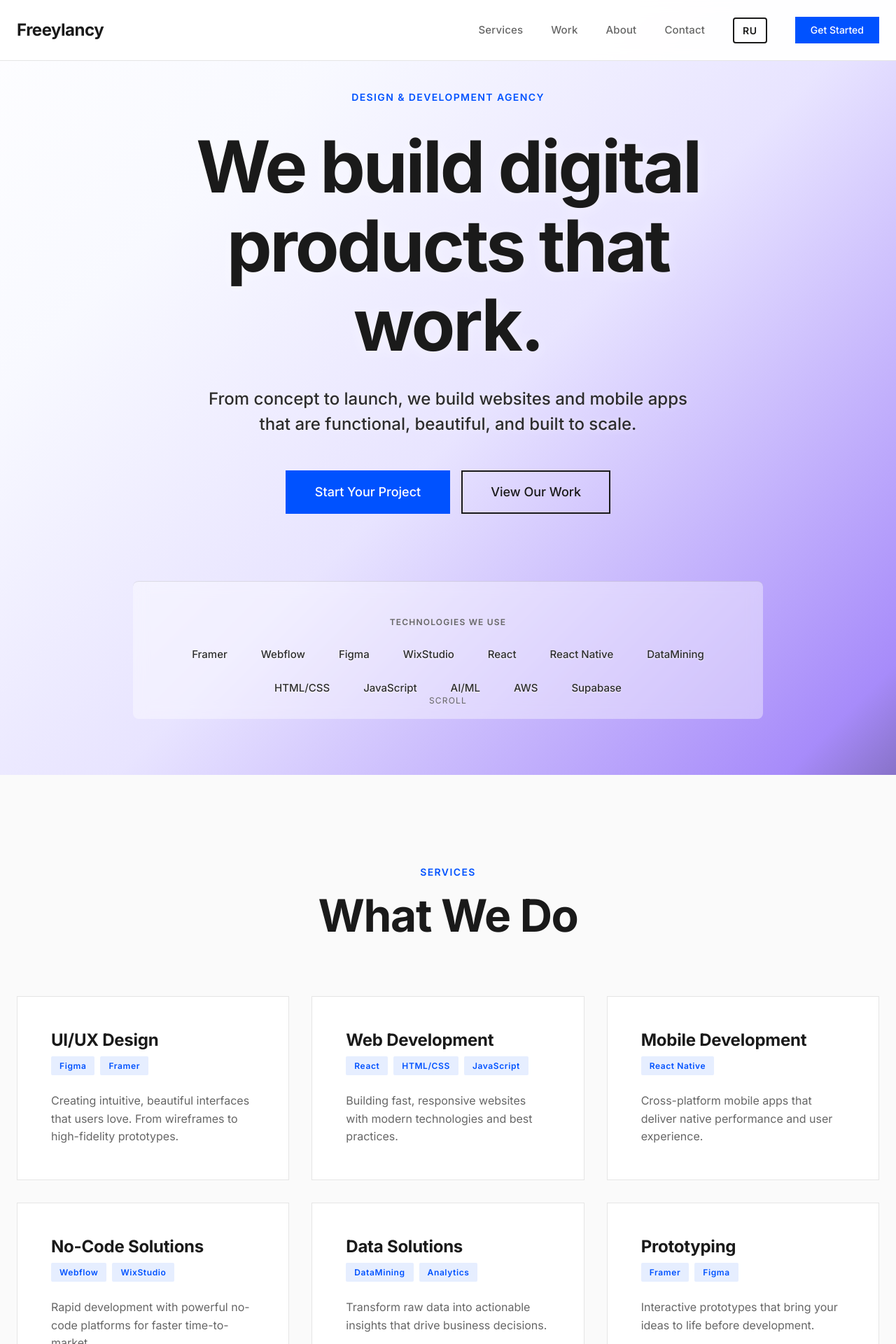
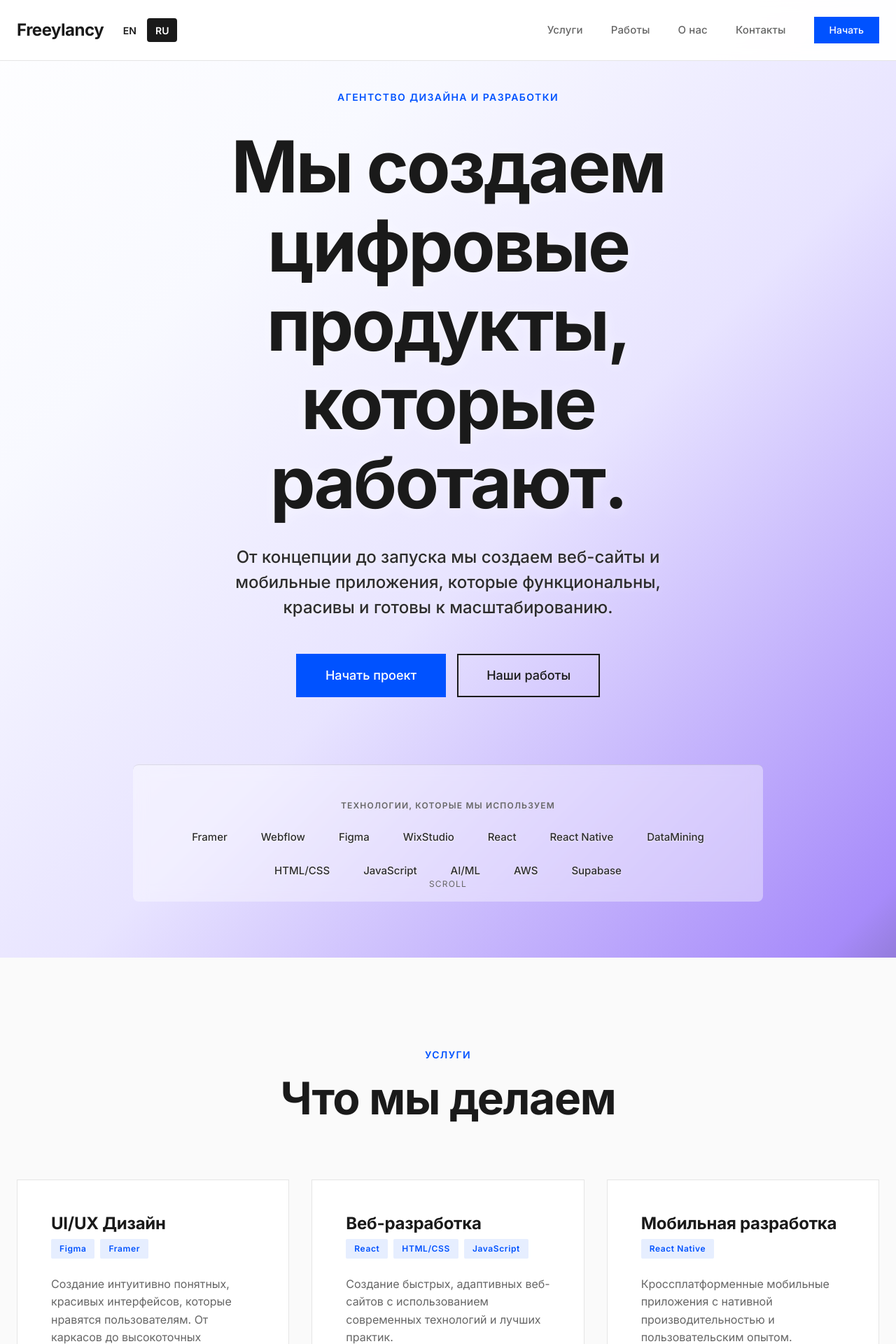
Before and after one commit to GiftyKapula/freeylancy, a React (Create React App) app: page / in a window 1280 px wide. Shown: the top 1920 px of the page at 70% size. Built offline with nearby package versions, Linux system fonts and the light colour scheme.

Commit message:
Today: set default language to RU; add/expand data services cards; language buttons + header layout fixes; footer WhatsApp/Telegram; minor UI fixes

```diff
--- a/src/context/LanguageContext.js
+++ b/src/context/LanguageContext.js
@@ -12,7 +12,8 @@ export const useLanguage = () => {
 };
 
 export const LanguageProvider = ({ children }) => {
-  const [language, setLanguage] = useState("en");
+  // Default to Russian on first load
+  const [language, setLanguage] = useState("ru");
 
   const toggleLanguage = () => {
     setLanguage((prev) => (prev === "en" ? "ru" : "en"));
@@ -30,7 +31,9 @@ export const LanguageProvider = ({ children }) => {
   };
 
   return (
-    <LanguageContext.Provider value={{ language, toggleLanguage, t }}>
+    <LanguageContext.Provider
+      value={{ language, setLanguage, toggleLanguage, t }}
+    >
       {children}
     </LanguageContext.Provider>
   );
--- a/src/data/content.js
+++ b/src/data/content.js
@@ -43,6 +43,7 @@ export const projects = [
 export const services = [
   {
     id: 1,
+    key: "design",
     title: "UI/UX Design",
     tools: ["Figma", "Framer"],
     description:
@@ -50,6 +51,7 @@ export const services = [
   },
   {
     id: 2,
+    key: "webDev",
     title: "Web Development",
     tools: ["React", "HTML/CSS", "JavaScript"],
     description:
@@ -57,6 +59,7 @@ export const services = [
   },
   {
     id: 3,
+    key: "mobileDev",
     title: "Mobile Development",
     tools: ["React Native"],
     description:
@@ -64,6 +67,7 @@ export const services = [
   },
   {
     id: 4,
+    key: "noCode",
     title: "No-Code Solutions",
     tools: ["Webflow", "WixStudio"],
     description:
@@ -71,13 +75,39 @@ export const services = [
   },
   {
     id: 5,
+    key: "data",
     title: "Data Solutions",
-    tools: ["DataMining", "Analytics"],
+    tools: ["DataMining", "Analytics", "ETL", "Databases"],
     description:
-      "Transform raw data into actionable insights that drive business decisions.",
+      "End-to-end data capabilities — from database setup and migration to multi-source consolidation and ETL pipelines. We turn data into a reliable, secure foundation for analytics and ML.",
+  },
+  {
+    id: 7,
+    key: "dataAnalytics",
+    title: "Data Analytics & Visualization",
+    tools: ["Power BI", "Looker", "Tableau"],
+    description:
+      "Interactive dashboards and clear data storytelling. We build real-time dashboards (Power BI), custom KPIs and metrics, and visualizations that help teams act faster.",
+  },
+  {
+    id: 8,
+    key: "predictiveAI",
+    title: "Predictive Analytics & AI Solutions",
+    tools: ["Python", "TensorFlow", "scikit-learn"],
+    description:
+      "Forecasting and intelligent automation — demand & trend forecasting, anomaly monitoring, custom ML models, and conversational AI like chatbots and virtual assistants.",
+  },
+  {
+    id: 9,
+    key: "engineering",
+    title: "Data Engineering & Integration",
+    tools: ["Postgres", "ETL", "Kafka"],
+    description:
+      "Robust data pipelines, database migrations and multi-source consolidation for scalable, real-time data flow. We design ingestion, transformation and streaming solutions.",
   },
   {
     id: 6,
+    key: "prototyping",
     title: "Prototyping",
     tools: ["Framer", "Figma"],
     description:
--- a/src/data/translations.js
+++ b/src/data/translations.js
@@ -43,7 +43,22 @@ const translations = {
         data: {
           title: "Data Solutions",
           description:
-            "Transform raw data into actionable insights that drive business decisions.",
+            "End-to-end data capabilities — database setup and migration, multi-source consolidation, ETL pipelines and data reliability to power analytics and ML.",
+        },
+        dataAnalytics: {
+          title: "Data Analytics & Visualization",
+          description:
+            "Interactive dashboards and clear data storytelling. Real-time dashboards (Power BI), custom KPIs and metrics, and visualizations to help teams act faster.",
+        },
+        predictiveAI: {
+          title: "Predictive Analytics & AI Solutions",
+          description:
+            "Demand and trend forecasting, anomaly monitoring, custom ML models, and chatbots/virtual assistants to automate and augment decision-making.",
+        },
+        engineering: {
+          title: "Data Engineering & Integration",
+          description:
+            "Robust data pipelines, database migrations, multi-source consolidation and streaming solutions for scalable, real-time data flow.",
         },
         prototyping: {
           title: "Prototyping",
@@ -286,7 +301,22 @@ const translations = {
         data: {
           title: "Решения для данных",
           description:
-            "Преобразование сырых данных в действенные идеи, которые способствуют принятию бизнес-решений.",
+            "Комплексные возможности с данными — настройка и миграция баз данных, консолидация из нескольких источников, ETL-процессы и надежная основа для аналитики и ML.",
+        },
+        dataAnalytics: {
+          title: "Аналитика и визуализация данных",
+          description:
+            "Интерактивные панели и понятные визуализации. Реальные интерактивные дашборды (Power BI), пользовательские KPI и метрики для быстрого принятия решений.",
+        },
+        predictiveAI: {
+          title: "Прогностическая аналитика и AI-решения",
+          description:
+            "Прогнозирование спроса и трендов, мониторинг аномалий, кастомные ML-модели и чат-боты/виртуальные ассистенты для автоматизации и поддержки решений.",
+        },
+        engineering: {
+          title: "Инженерия данных и интеграция",
+          description:
+            "Надежные конвейеры данных, миграции баз данных, консолидация источников и стриминговые решения для масштабируемого и实时 потока данных.",
         },
         prototyping: {
           title: "Прототипирование",
--- a/src/sections/Header.js
+++ b/src/sections/Header.js
@@ -5,7 +5,7 @@ import styles from "./Header.module.css";
 
 const Header = () => {
   const [isMenuOpen, setIsMenuOpen] = useState(false);
-  const { language, toggleLanguage, t } = useLanguage();
+  const { language, setLanguage, toggleLanguage, t } = useLanguage();
 
   const toggleMenu = () => {
     setIsMenuOpen(!isMenuOpen);
@@ -23,7 +23,30 @@ const Header = () => {
   return (
     <header className={styles.header}>
       <div className={styles.headerContent}>
-        <div className={styles.logo}>Freeylancy</div>
+        <div className={styles.leftGroup}>
+          <div className={styles.logo}>Freeylancy</div>
+
+          <div className={styles.langActions}>
+            <button
+              className={`${styles.langBtn} ${
+                language === "en" ? styles.active : ""
+              }`}
+              onClick={() => setLanguage("en")}
+              aria-label="Set language to English"
+            >
+              EN
+            </button>
+            <button
+              className={`${styles.langBtn} ${
+                language === "ru" ? styles.active : ""
+              }`}
+              onClick={() => setLanguage("ru")}
+              aria-label="Set language to Russian"
+            >
+              RU
+            </button>
+          </div>
+        </div>
 
         <button
           className={`${styles.menuToggle} ${isMenuOpen ? styles.active : ""}`}
@@ -32,7 +55,6 @@ const Header = () => {
         >
           <span className={styles.menuIcon}></span>
         </button>
-
         <nav className={`${styles.nav} ${isMenuOpen ? styles.open : ""}`}>
           <ul className={styles.navLinks}>
             <li>
@@ -72,13 +94,7 @@ const Header = () => {
               </a>
             </li>
           </ul>
-          <button
-            className={styles.langToggle}
-            onClick={toggleLanguage}
-            aria-label="Toggle language"
-          >
-            {language === "en" ? "RU" : "EN"}
-          </button>
+          {/* CTA inside nav stays the same */}
           <Button
             variant="primary"
             size="small"
--- a/src/sections/Header.module.css
+++ b/src/sections/Header.module.css
@@ -30,10 +30,45 @@
   letter-spacing: -0.02em;
 }
 
+.leftGroup {
+  display: flex;
+  align-items: center;
+  gap: 1rem;
+}
+
 .nav {
   display: flex;
   gap: 2.5rem;
   align-items: center;
+}
+
+.langActions {
+  display: flex;
+  align-items: center;
+  margin-right: 0.5rem;
+}
+
+.langBtn {
+  background: none;
+  border: 2px solid transparent;
+  border-radius: 4px;
+  padding: 0.4rem 0.6rem;
+  font-size: 0.875rem;
+  font-weight: 600;
+  color: #1a1a1a;
+  cursor: pointer;
+  transition: all 160ms ease;
+  margin-right: 0.25rem;
+}
+
+.langBtn:hover {
+  background: rgba(0, 0, 0, 0.06);
+}
+
+.langBtn.active {
+  background: #1a1a1a;
+  color: #fff;
+  border-color: #1a1a1a;
 }
 
 .navLinks {
@@ -136,6 +171,7 @@
 
   .menuToggle {
     display: block;
+    order: 3;
   }
 
   .nav {
@@ -171,9 +207,20 @@
     font-size: 1.125rem;
   }
 
+  /* keep language toggle visible and compact on mobile */
+  .langActions {
+    order: 1;
+    margin-right: 0.5rem;
+  }
+
+  /* ensure menu toggle sits top-right */
+  .menuToggle {
+    margin-left: auto;
+  }
+
   .langToggle {
-    width: 100%;
-    padding: 0.75rem 1.5rem;
+    width: auto;
+    padding: 0.5rem 0.75rem;
   }
 
   .cta {
--- a/src/sections/Services.js
+++ b/src/sections/Services.js
@@ -6,14 +6,8 @@ import styles from "./Services.module.css";
 const Services = () => {
   const { t } = useLanguage();
 
-  const serviceKeys = [
-    "design",
-    "webDev",
-    "mobileDev",
-    "noCode",
-    "data",
-    "prototyping",
-  ];
+  // Each service object in `services` may include a `key` that maps
+  // to translation entries under `services.items.<key>`.
 
   return (
     <section id="services" className={styles.services}>
@@ -24,14 +18,27 @@ const Services = () => {
         </div>
 
         <div className={styles.grid}>
-          {services.map((service, index) => {
-            const serviceKey = serviceKeys[index];
+          {services.map((service) => {
+            const serviceKey = service.key;
+
+            // Prefer translated strings when available, otherwise fall back
+            // to the content provided in `content.js`.
+            let title = service.title;
+            let description = service.description;
+
+            if (serviceKey) {
+              const titleKey = `services.items.${serviceKey}.title`;
+              const descKey = `services.items.${serviceKey}.description`;
+              const tt = t(titleKey);
+              const dd = t(descKey);
+              if (tt && tt !== titleKey) title = tt;
+              if (dd && dd !== descKey) description = dd;
+            }
+
             return (
               <div key={service.id} className={styles.serviceCard}>
                 <div className={styles.serviceHeader}>
-                  <h3 className={styles.serviceTitle}>
-                    {t(`services.items.${serviceKey}.title`)}
-                  </h3>
+                  <h3 className={styles.serviceTitle}>{title}</h3>
                   <div className={styles.tools}>
                     {service.tools.map((tool, idx) => (
                       <span key={idx} className={styles.tool}>
@@ -40,9 +47,7 @@ const Services = () => {
                     ))}
                   </div>
                 </div>
-                <p className={styles.serviceDescription}>
-                  {t(`services.items.${serviceKey}.description`)}
-                </p>
+                <p className={styles.serviceDescription}>{description}</p>
               </div>
             );
           })}
```
Also changed, not shown: src/sections/Footer.js (+34 -17 lines).
